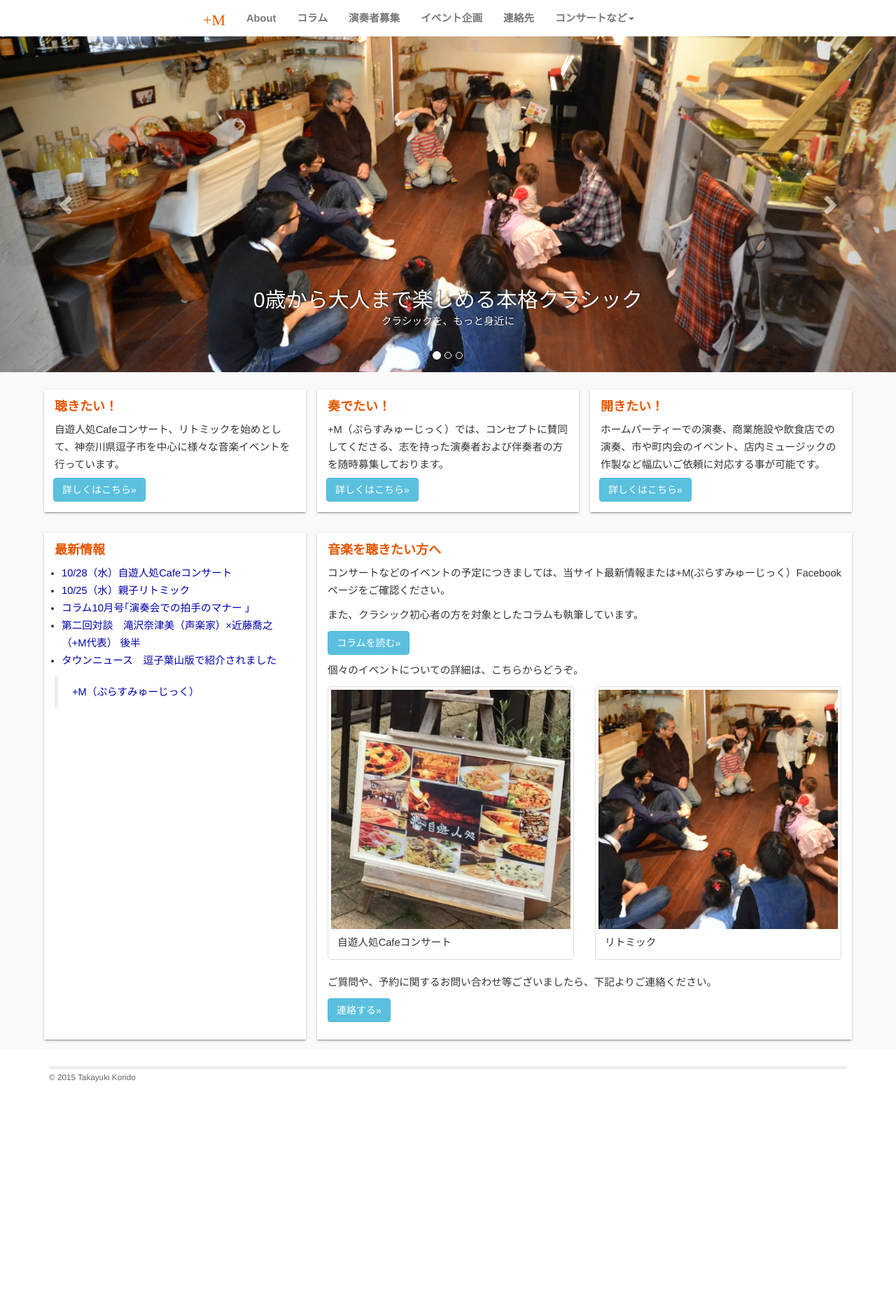
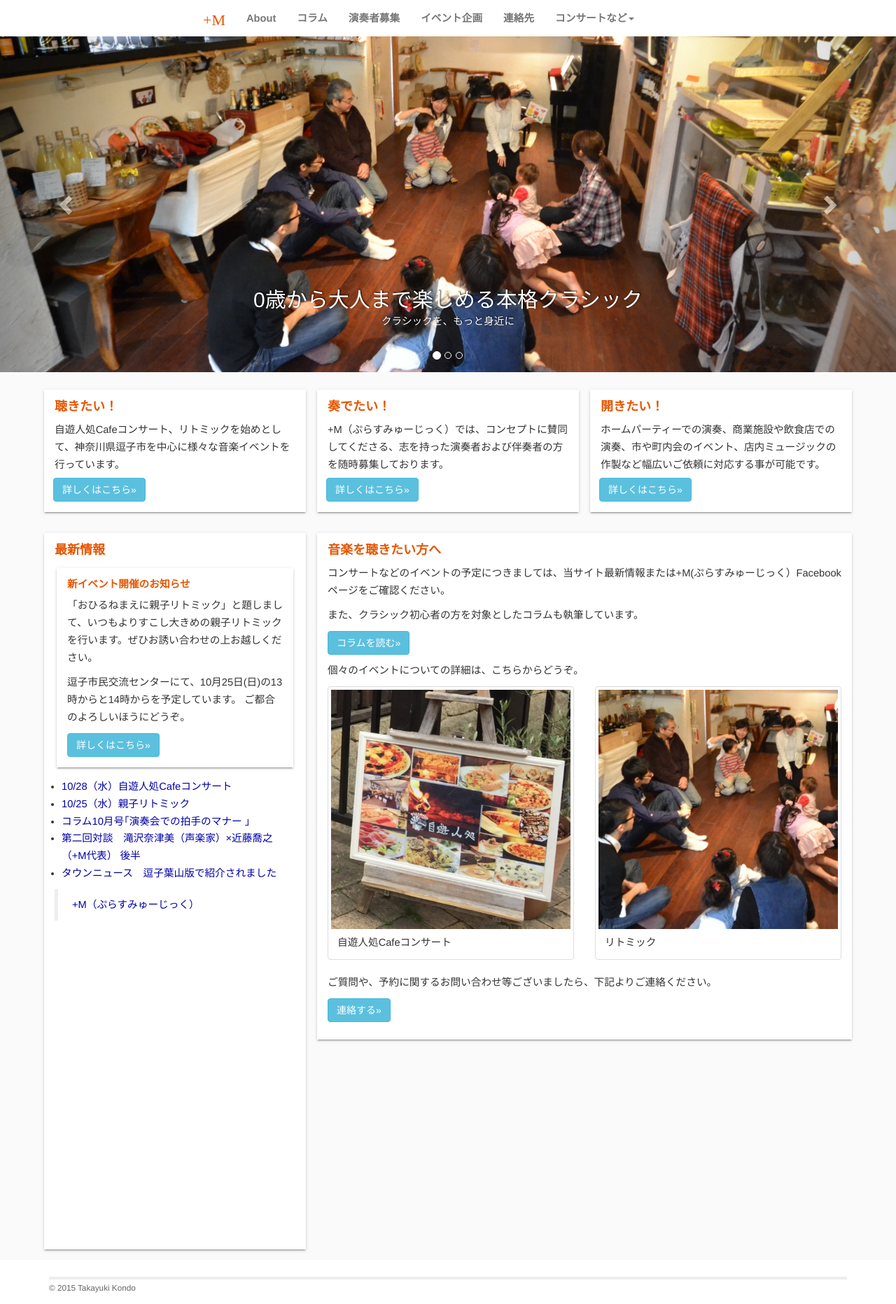
Before and after one commit to shinnkondo/plus-music-japan.github.io, a Jekyll site: the page built from index.html, in a window 1280 px wide. Shown: the whole page at 70% size. Built offline with Jekyll 4.4.1, drawn with Linux system fonts in a browser that asks for light colours; nearby versions of some CDN libraries; some web fonts are replaced; before the commit the page ends 1563 px from its top, so only the background shows below that.

Commit message:
おひるねまえリトミックを追加。

```diff
--- a/_includes/themes/tom/default.html
+++ b/_includes/themes/tom/default.html
@@ -44,7 +44,8 @@
              <a href="#" class="dropdown-toggle extra" data-toggle="dropdown" role="button" aria-haspopup="true" aria-expanded="false">コンサートなど<span class="caret"></span></a>
              <ul class="dropdown-menu">
               <li><a href="{{ BASE_PATH }}/concert.html">自遊人処Cafeコンサート</a></li>
-              <li><a href="{{ BASE_PATH }}/rythmique.html">リトミック</a></li>
+              <li><a href="{{ BASE_PATH }}/rythmique.html">親子リトミック</a></li>
+              <li><a href="{{ BASE_PATH }}/rythmique_before_nap.html">おひるねまえに親子リトミック</a></li>
               <li role="separator" class="divider"></li>
               <li><a href="{{ BASE_PATH }}/activity.html">過去の活動</a></li>
               <li><a href="{{ BASE_PATH }}/artists.html">所属アーティスト一覧</a></li>
--- a/assets/css/screen.css
+++ b/assets/css/screen.css
@@ -376,3 +376,15 @@ hr {
 .popup-gallery {
   margin-top: 40px;
 }
+
+.paper-box.announcement {
+  margin-left: 3px;
+  margin-right: 3px;
+}
+
+.announcement h3 {
+  margin-top: 0px;
+}
+.not-bold {
+  font-weight: normal;
+}
--- a/index.html
+++ b/index.html
@@ -94,6 +94,17 @@ description: ""
 			<div class="col-sm-6 col-md-5 col-lg-4">
 				<div class="paper-box">
 					<h2 id="news">最新情報</h2>
+					<div class="paper-box announcement">
+									<h3>新イベント開催のお知らせ</h3>
+				<p>
+					「おひるねまえに親子リトミック」と題しまして、いつもよりすこし大きめの親子リトミックを行います。ぜひお誘い合わせの上お越しください。
+				</p>
+				<p>
+					逗子市民交流センターにて、10月25日(日)の13時からと14時からを予定しています。
+					ご都合のよろしいほうにどうぞ。
+				</p>
+					<a class="btn btn-info" href="{{ BASE_PATH }}/rythmique_before_nap.html" role="button">詳しくはこちら»</a>
+					</div>
 					<ul class="newslist">
 						{% for line in site.data.news %}
 						<li><a href="{{ BASE_PATH }}{{line.url}}">{{line.title}}</a></li>
```
Also changed, not shown: rythmique.md (+0 -25 lines), rythmique_before_nap.md (added, +49 -0 lines), assets/images/rythmique_before_nap-2015-10-25.jpg (added).
